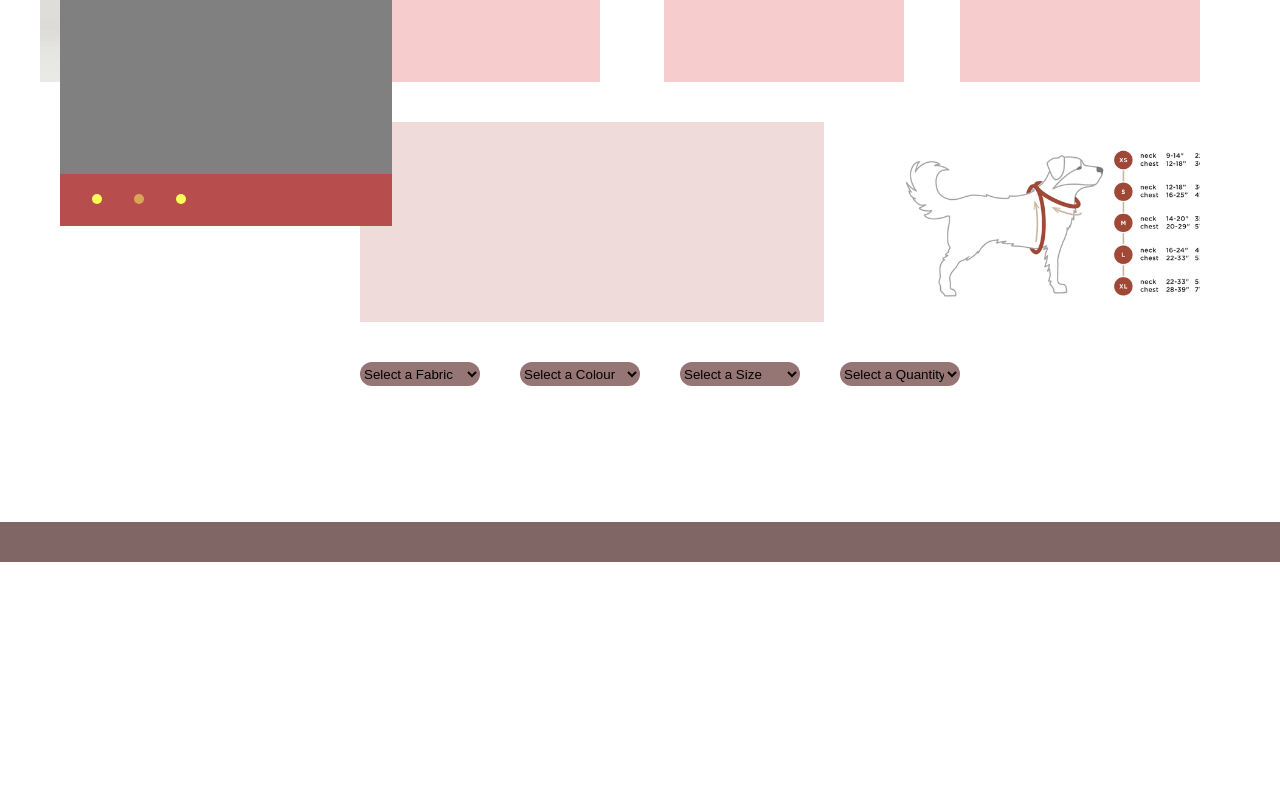
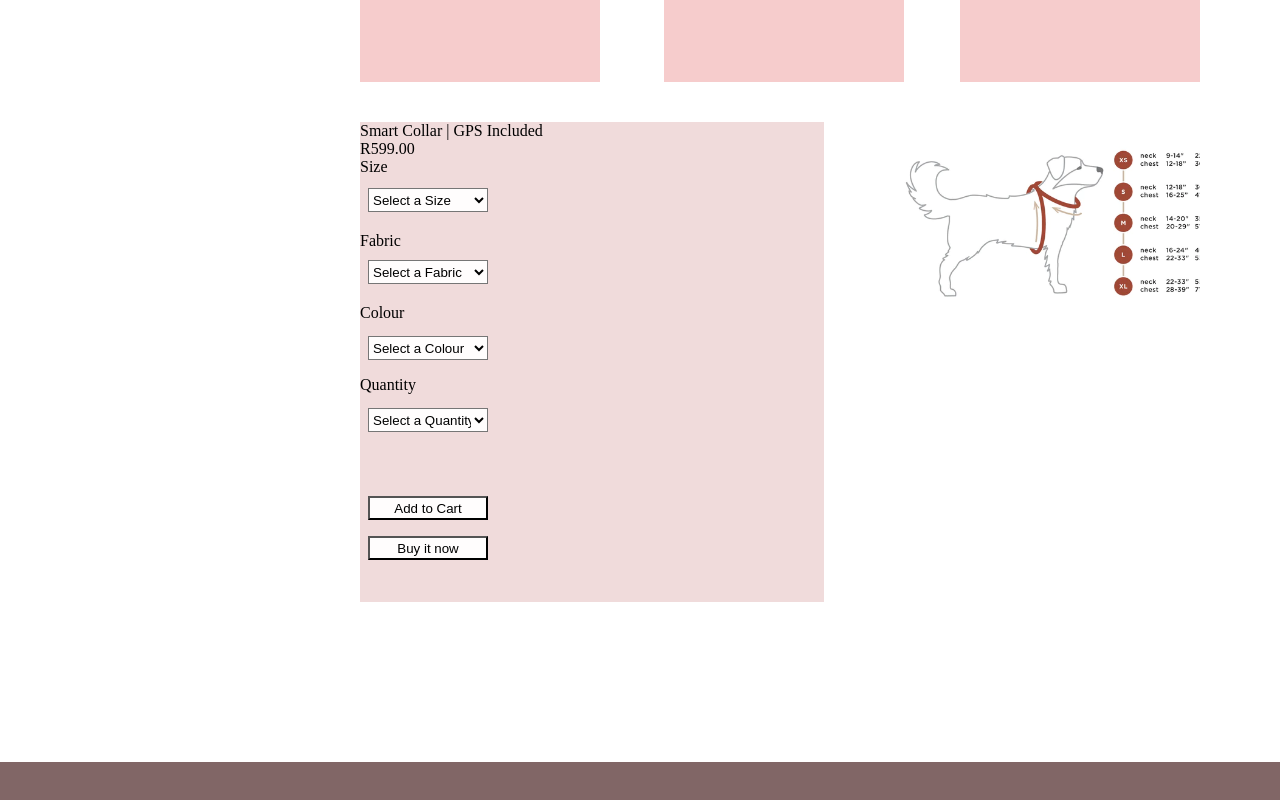
Before and after one commit to anchenayres/term3-project, a React (Create React App) app in the folder client/: page /Individual in a window 1280 px wide. Shown: the part 678-1478 px from the top of the page. Before the commit the page ends 1240 px from the top, so only its background shows below. Built offline with nearby package versions, Linux system fonts and the light colour scheme.

Commit message:
cart page
completed for progress 1

```diff
--- a/client/src/Components/Cart.js
+++ b/client/src/Components/Cart.js
@@ -15,6 +15,7 @@ const Cart = () => {
         <div className="cart"><a href="/Cart">Cart</a></div>
     </div>
 
+    <div className="topwelcome">Your Cart</div>
         <div className="list">
             <p2>Description</p2>
                 <p2>Fabric</p2>
@@ -41,13 +42,14 @@ const Cart = () => {
         </div>
 
         <div className="total-price">
-                <p1>Shipping Fee: R18.99</p1>
-                <p1>Total: R499.00</p1>
+                <p1>Subtotal: R499.00</p1>
+                <p8>Tax included. Shipping calculated at checkout.</p8>
+        <div className="list-button2"><a href="/Checkout">Checkout</a></div>
+        <div className="list-button3"><a href="/Products">Continue Shopping</a></div>
 
-        <div className="list-button2"><a href="/Checkout">Checkout</a></div>
         </div>
 
-        <div className="footer"></div>
+        <div className="footercart"></div>
 
     </>
     )
--- a/client/src/Components/Home.js
+++ b/client/src/Components/Home.js
@@ -49,6 +49,14 @@ const Home = () => {
         <button className="view-block"><a href="/Individual">View</a></button>
         <button className="stock-block">In Stock: 5</button>
         <button className="price-block">R1069.00</button>
+
+        <div className="carousel-2">Now Only R599.00</div>
+        <div className="carousel-2-info">
+            <h6>Smart Collar</h6>
+            <h5>Not only is this a stylish collar but you can track your dog's exact location with the built in GPS device.</h5></div>
+        <button className="view-block2"><a href="/Individual">View</a></button>
+        <button className="stock-block2">In Stock: 5</button>
+        <button className="price-block2">R1069.00</button>
     </div>
 
     <div className="discount-block">Discounted Products</div>
--- a/client/src/Components/Individual.js
+++ b/client/src/Components/Individual.js
@@ -3,42 +3,7 @@ import React from "react";
 
 const Individual = () => {
 
-    document.querySelectorAll(".carousel").forEach((carousel) => {
-        const items = carousel.querySelectorAll(".carousel__item");
-        const buttonsHtml = Array.from(items, () => {
-          return `<span class="carousel__button"></span>`;
-        });
 
-        carousel.insertAdjacentHTML(
-          "beforeend",
-          `
-              <div class="carousel__nav">
-                  ${buttonsHtml.join("")}
-              </div>
-          `
-        );
-
-        const buttons = carousel.querySelectorAll(".carousel__button");
-
-        buttons.forEach((button, i) => {
-          button.addEventListener("click", () => {
-            // un-select all the items
-            items.forEach((item) =>
-              item.classList.remove("carousel__item--selected")
-            );
-            buttons.forEach((button) =>
-              button.classList.remove("carousel__button--selected")
-            );
-
-            items[i].classList.add("carousel__item--selected");
-            button.classList.add("carousel__button--selected");
-          });
-        });
-
-        // Select the first item on page load
-        items[0].classList.add("carousel__item--selected");
-        buttons[0].classList.add("carousel__button--selected");
-      });
 
     return (
     <>
@@ -57,10 +22,42 @@ const Individual = () => {
     <div className="img2"></div>
     <div className="img3"></div>
 
-    <div className="product-des"></div>
+    <div className="product-des">Smart Collar | GPS Included <tr>R599.00</tr><tr>Size</tr>
+    <select className="size-drop" name="selecting">
+        <option>Select a Size</option>
+        <option>XS</option>
+        <option>S</option>
+        <option>M</option>
+        <option>L</option>
+        <option>XL</option>
+    </select><p5>Fabric</p5>
+    <select className="fabric-drop" name="selecting">
+        <option>Select a Fabric</option>
+        <option>Cotton</option>
+        <option>Leather</option>
+        <option>Nylon</option>
+        <option>Metal</option>
+    </select><p6>Colour</p6>
+    <select className="colour-drop" name="selecting">
+        <option>Select a Colour</option>
+        <option>Brown</option>
+        <option>Black</option>
+        <option>Blue</option>
+        <option>Pink</option>
+    </select><p7>Quantity</p7>
+    <select className="quantity-drop" name="selecting">
+        <option>Select a Quantity</option>
+        <option>1</option>
+        <option>2</option>
+        <option>3</option>
+        <option>4</option>
+    </select>
+    <button className="addcart-button"><a href="/Cart">Add to Cart</a></button>
+    <button className="buy-button"><a href="/Checkout">Buy it now</a></button>
+    </div>
     <div className="size-chart"></div>
 
-    <div className="carousel">
+    {/* <div className="carousel">
         <div className="carousel__item">Content 1</div>
         <div className="carousel__item carousel__item--selected">Content 2</div>
         <div className="carousel__item">Content 3</div>
@@ -69,41 +66,16 @@ const Individual = () => {
             <span className="carousel__button carousel__button--selected"></span>
             <span className="carousel__button"></span>
         </div>
-    </div>
+    </div> */}
 
 
-    <select className="fabric-drop" name="selecting">
-        <option>Select a Fabric</option>
-        <option>Cotton</option>
-        <option>Leather</option>
-        <option>Nylon</option>
-        <option>Metal</option>
-    </select>
 
-    <select className="colour-drop" name="selecting">
-        <option>Select a Colour</option>
-        <option>Brown</option>
-        <option>Black</option>
-        <option>Blue</option>
-        <option>Pink</option>
-    </select>
 
-    <select className="size-drop" name="selecting">
-        <option>Select a Size</option>
-        <option>XS</option>
-        <option>S</option>
-        <option>M</option>
-        <option>L</option>
-        <option>XL</option>
-    </select>
 
-    <select className="quantity-drop" name="selecting">
-        <option>Select a Quantity</option>
-        <option>1</option>
-        <option>2</option>
-        <option>3</option>
-        <option>4</option>
-    </select>
+
+
+
+
 
 
     <div className="footer"></div>
--- a/client/src/cart.css
+++ b/client/src/cart.css
@@ -1,16 +1,23 @@
+.topwelcome {
+    margin-top: 10vh;
+    position: absolute;
+    margin-left: 40vh;
+    font-size: 20px;
+
+}
+
 .list {
     height: 50vh;
     width: 115vh;
-    background-color: antiquewhite;
-    margin-top: 10vh;
+    margin-top: 20vh;
     position: absolute;
     margin-left: 40vh;
 }
 
 .total-price {
-    height: 7vh;
+    height: 20vh;
     width: 115vh;
-    background-color: rgb(114, 97, 77);
+    border-top: solid 2px rgb(81, 65, 44);
     margin-top: 60vh;
     position: absolute;
     margin-left: 40vh;
@@ -20,7 +27,7 @@
     height: 5vh;
     margin-top: 3vh;
     width: 114.5vh;
-    border: solid 2px rgb(81, 65, 44);
+    border-top: solid 2px rgb(81, 65, 44);
     position: absolute;
 }
 
@@ -33,12 +40,17 @@ p1 {
     margin-top: 1.5vh;
     display: inline-block;
 }
+p8 {
+    margin-left:  -20vh;
+    margin-top: 5vh;
+    position: absolute;
+}
 
 
 .list-button1 {
     height: 3vh;
     width: 8vh;
-    background-color: rgb(200, 188, 172);
+    border: solid 1px rgb(129, 98, 75);
     font-size: 15px;
     margin-top: -9vh;
     position: absolute;
@@ -48,9 +60,26 @@ p1 {
 .list-button2 {
     height: 3vh;
     width: 8vh;
-    background-color: rgb(200, 188, 172);
+    border: solid 1px rgb(129, 98, 75);
     font-size: 15px;
-    margin-top: -8vh;
+    margin-top: 1vh;
     position: absolute;
-    margin-left: 105vh;
+    margin-left: 6vh;
 }
+.list-button3 {
+    height: 3vh;
+    width: 14vh;
+    border: solid 1px rgb(129, 98, 75);
+    font-size: 15px;
+    margin-top: 1vh;
+    position: absolute;
+    margin-left: 15vh;
+}
+
+.footercart {
+    height: 5vh;
+    width: 100%;
+    background-color: rgb(129, 102, 102);
+    position: absolute;
+    margin-top: 100vh;
+  }
--- a/client/src/index.css
+++ b/client/src/index.css
@@ -15,7 +15,7 @@ html, p, body {
 .slide1 {
   height: 50vh;
   width: 100%;
-  margin-top: 6.2vh;
+  margin-top: 3.5vh;
   background-image: url("./Images/logindog.jpeg");
   background-repeat: no-repeat;
   background-size: cover;
@@ -75,7 +75,7 @@ html, p, body {
 .latest-block {
   color: rgb(0, 0, 0);
   position: absolute;
-  margin-top: 60vh;
+  margin-top: 65vh;
   font-size: 2vh;
   height: 3vh;
   width: 100%;
@@ -97,7 +97,7 @@ html, p, body {
 .carousel {
   color: rgb(0, 0, 0);
   position: absolute;
-  margin-top: 65vh;
+  margin-top: 70vh;
   font-size: 2vh;
   height: 30vh;
   width: 30vh;
@@ -107,11 +107,35 @@ html, p, body {
   background-repeat: no-repeat;
   background-size: cover;
 }
-
+.carousel-2 {
+  color: rgb(0, 0, 0);
+  position: absolute;
+  margin-top: 55vh;
+  font-size: 2vh;
+  height: 30vh;
+  width: 30vh;
+  color: red;
+  font-size: 15px;
+  background-color: blue;
+  background-image: url("./Images/logindog.jpeg");
+  background-repeat: no-repeat;
+  background-size: cover;
+}
 .carousel-1-info {
   color: rgb(0, 0, 0);
   position: absolute;
   margin-top: 32vh;
+  font-size: 2vh;
+  height: 30vh;
+  width: 30vh;
+  background-color: rgb(255, 255, 255);
+  text-align: center;
+
+}
+.carousel-2-info {
+  color: rgb(0, 0, 0);
+  position: absolute;
+  margin-top: 80vh;
   font-size: 2vh;
   height: 30vh;
   width: 30vh;
@@ -149,6 +173,16 @@ h5 {
   margin-top: 45vh;
   position: absolute;
 }
+.view-block2 {
+  height: 3vh;
+  width: 10vh;
+  background-color: rgba(222, 209, 186, 0.429);
+  border-radius: 5vh;
+  border-style: none;
+  margin-left: 18vh;
+  margin-top: 95vh;
+  position: absolute;
+}
 
 .stock-block {
   height: 3vh;
@@ -158,6 +192,16 @@ h5 {
   border-style: none;
   margin-left: 18vh;
   margin-top: 41vh;
+  position: absolute;
+}
+.stock-block2 {
+  height: 3vh;
+  width: 10vh;
+  background-color: rgba(222, 209, 186, 0.429);
+  border-radius: 5vh;
+  border-style: none;
+  margin-left: 18vh;
+  margin-top: 90vh;
   position: absolute;
 }
 
@@ -172,10 +216,22 @@ h5 {
   position: absolute;
 }
 
+.price-block2 {
+  height: 3vh;
+  width: 10vh;
+  background-color: rgba(222, 209, 186, 0.429);
+  border-radius: 5vh;
+  border-style: none;
+  margin-left: 18vh;
+  margin-top: 85vh;
+  position: absolute;
+  text-decoration: line-through;
+}
+
 .footer {
   height: 5vh;
   width: 100%;
   background-color: rgb(129, 102, 102);
   position: absolute;
-  margin-top: 150vh;
+  margin-top: 180vh;
 }
--- a/client/src/individual.css
+++ b/client/src/individual.css
@@ -43,7 +43,7 @@ html, p, body {
 }
 
 .product-des {
-    height: 25vh;
+    height: 60vh;
     width: 58vh;
     background-color: rgb(240, 219, 219);
     position: absolute;
@@ -63,46 +63,68 @@ html, p, body {
 .fabric-drop {
     height: 3vh;
     width: 15vh;
-    border-radius: 5vh;
-    border-style: none;
-    background-color: rgb(150, 117, 117);
+    background-color: rgb(255, 253, 253);
     position: absolute;
-    margin-top: 130vh;
-    margin-left: 45vh;
+    margin-top: 10.5vh;
+    margin-left: 1vh;
 }
 
 .colour-drop {
     height: 3vh;
     width: 15vh;
-    border-radius: 5vh;
-    border-style: none;
-    background-color: rgb(150, 117, 117);
+    background-color: rgb(255, 253, 253);
     position: absolute;
-    margin-top: 130vh;
-    margin-left: 65vh;
+    margin-top: 20vh;
+    margin-left: 1vh;
 }
+.quantity-drop {
+    height: 3vh;
+    width: 15vh;
+    background-color: rgb(255, 253, 253);
+    position: absolute;
+    margin-top: 29vh;
+    margin-left: 1vh;
+}
+.addcart-button {
+    height: 3vh;
+    width: 15vh;
+    background-color: rgb(255, 253, 253);
+    position: absolute;
+    margin-top: 40vh;
+    margin-left: 1vh;
+}
+.buy-button {
+    height: 3vh;
+
+    width: 15vh;
+    background-color: rgb(255, 253, 253);
+    position: absolute;
+    margin-top: 45vh;
+    margin-left: 1vh;
+}
+
 
 .size-drop {
     height: 3vh;
     width: 15vh;
-    border-radius: 5vh;
-    border-style: none;
-    background-color: rgb(150, 117, 117);
+    background-color: rgb(255, 253, 253);
     position: absolute;
-    margin-top: 130vh;
-    margin-left: 85vh;
+    margin-top: 1.5vh;
+    margin-left: 1vh;
+}
+p5 {
+    margin-top: 7vh;
+    position: absolute;
+}
+p6 {
+    margin-top: 16vh;
+    position: absolute;
+}
+p7 {
+    margin-top: 25vh;
+    position: absolute;
 }
 
-.quantity-drop {
-    height: 3vh;
-    width: 15vh;
-    border-radius: 5vh;
-    border-style: none;
-    background-color: rgb(150, 117, 117);
-    position: absolute;
-    margin-top: 130vh;
-    margin-left: 105vh;
-}
 
 .size-chart {
     background-image: url("./Images/sizingChart.webp");
@@ -112,7 +134,7 @@ html, p, body {
 
 }
 
-.carousel__item {
+/* .carousel__item {
     height: 300px;
     width: 300px;
     background-color: grey;
@@ -151,4 +173,4 @@ html, p, body {
     border-radius: 5vh;
     margin: 0 2vh;
     cursor: pointer;
-}
+} */
```
